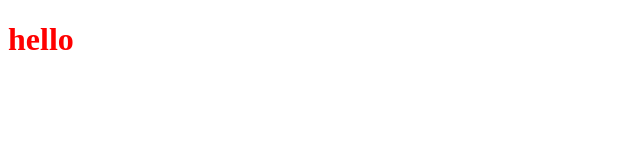
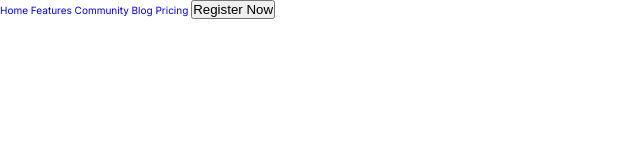
Before and after one commit to saberali1789/nexcent, a plain HTML site: page index.html in a window 1280 px wide. Shown: the whole page, without its empty margins (0-640 px from the left). Drawn offline with Linux system fonts and the light colour scheme.

Commit message:
Genral CSS

```diff
--- a/genral.css
+++ b/genral.css
@@ -0,0 +1,73 @@
+/*
+- Font sizes (px)
+10 / 12 / 14 / 16 / 18 / 20 / 24 / 30 / 36 / 44 / 52 / 62 / 74 / 86 / 98
+
+
+- Line heights
+Default: 1
+Small: 1.05
+Medium: 1.2
+Paragraph default: 1.6
+Large: 1.8
+
+
+- Spacing system (px)
+2 / 4 / 8 / 12 / 16 / 24 / 32 / 48 / 64 / 80 / 96 / 128
+*/
+
+* {
+    padding: 0;
+    margin: 0;
+    box-sizing: border-box;
+  }
+
+  :root {
+    --primary : #28CB8B;
+    --secondary : #263238;
+    --selver:#F5F7FA;
+  }
+
+  html {
+
+    font-size: 62.5%;
+    overflow-x: hidden;
+    scroll-behavior: smooth;
+  }
+
+  body {
+    font-family: "Inter", sans-serif;
+    line-height: 1;
+    font-weight: 400;
+
+
+    overflow-x: hidden;
+  }
+
+  .container {
+    padding-left: 15px;
+    padding-right: 15px;
+    margin-left: auto;
+    margin-right: auto;
+  }
+
+  a {
+    text-decoration: none;
+  }
+
+  @media (min-width: 768px) {
+    .container {
+      width: 750px;
+    }
+  }
+  /* Medium */
+  @media (min-width: 992px) {
+    .container {
+      width: 970px;
+    }
+  }
+  /* Large */
+  @media (min-width: 1200px) {
+    .container {
+      width: 1170px;
+    }
+  }
--- a/index.html
+++ b/index.html
@@ -1,13 +1,33 @@
 <!DOCTYPE html>
 <html lang="en">
-<head>
-    <meta charset="UTF-8">
-    <meta name="viewport" content="width=device-width, initial-scale=1.0">
+  <head>
+    <meta charset="UTF-8" />
+    <meta name="viewport" content="width=device-width, initial-scale=1.0" />
+    <!-- Fonts -->
+    <link rel="preconnect" href="https://fonts.googleapis.com" />
+    <link rel="preconnect" href="https://fonts.gstatic.com" crossorigin />
+    <link
+      href="https://fonts.googleapis.com/css2?family=Inter:wght@400;600;700;800&display=swap"
+      rel="stylesheet"
+    />
+    <!--End Fonts -->
     <title>Nexcent</title>
-    <link rel="stylesheet" href="genral.css">
-    <link rel="stylesheet" href="style.css">
-</head>
-<body>
-    <header><h1>hello</h1></header>
-</body>
+    <link rel="stylesheet" href="genral.css" />
+    <link rel="stylesheet" href="style.css" />
+  </head>
+  <body>
+    <header>
+      <nav>
+        <div class="logo"></div>
+        <div class="nav-links">
+          <a href="#">Home</a>
+          <a href="#">Features</a>
+          <a href="#">Community</a>
+          <a href="#">Blog</a>
+          <a href="#">Pricing</a>
+          <button class="btn">Register Now</button>
+        </div>
+      </nav>
+    </header>
+  </body>
 </html>
```
